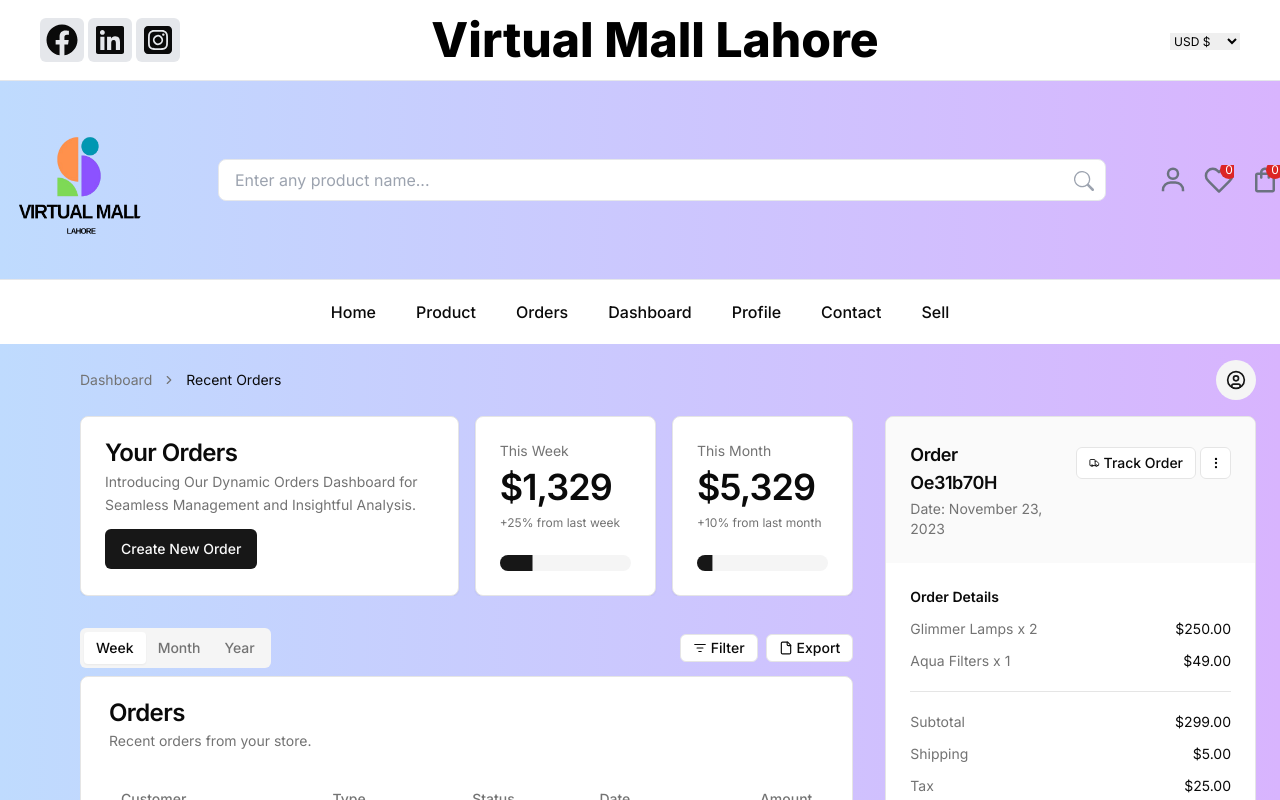
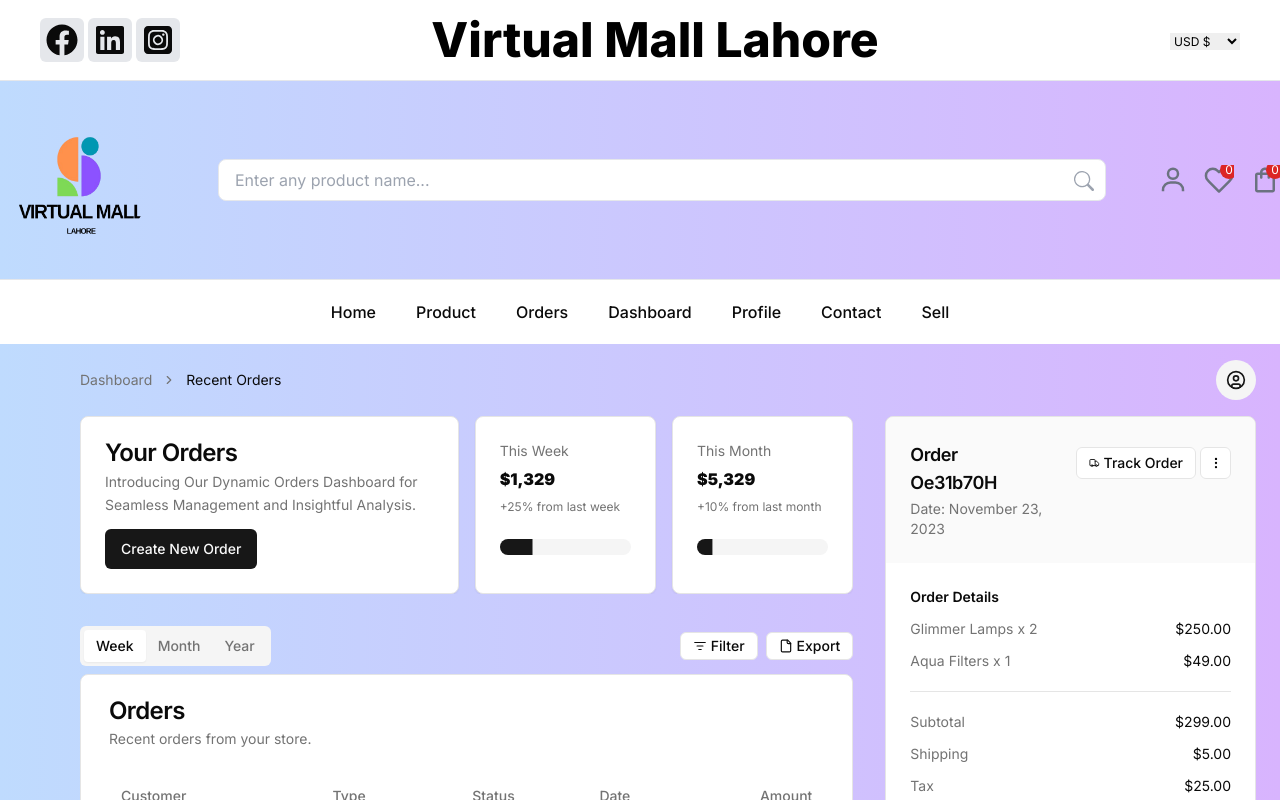
Before and after one commit to sanaa-sys/virtual-mall, a Next.js app: page /order in a window 1280 px wide. Shown: the top 800 px of the page. Built offline with nearby package versions, Linux system fonts and the light colour scheme.

Commit message:
resolved scroll bar issue

```diff
--- a/app/order/page.js
+++ b/app/order/page.js
@@ -194,7 +194,11 @@
               <Card x-chunk="dashboard-05-chunk-1">
                 <CardHeader className="pb-2">
                   <CardDescription>This Week</CardDescription>
-                  <CardTitle className="text-4xl">$1,329</CardTitle>
+                  <h1>
+                    <b>
+                      <strong>$1,329</strong>
+                    </b>
+                  </h1>
                 </CardHeader>
                 <CardContent>
                   <div className="text-xs text-muted-foreground">
@@ -208,7 +212,11 @@
               <Card x-chunk="dashboard-05-chunk-2">
                 <CardHeader className="pb-2">
                   <CardDescription>This Month</CardDescription>
-                  <CardTitle className="text-4xl">$5,329</CardTitle>
+                  <h1>
+                    <b>
+                      <strong>$5,329</strong>
+                    </b>
+                  </h1>
                 </CardHeader>
                 <CardContent>
                   <div className="text-xs text-muted-foreground">
```
